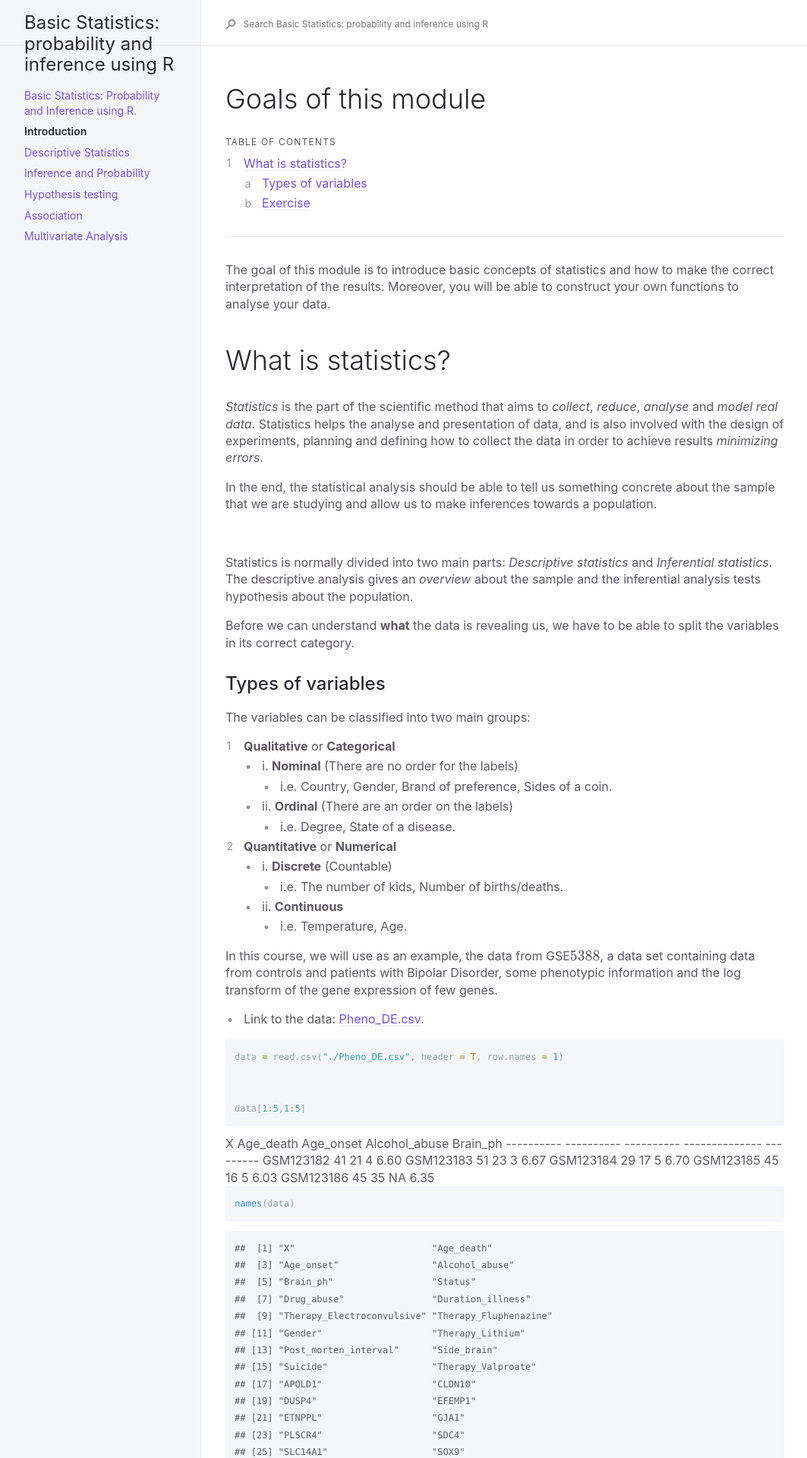
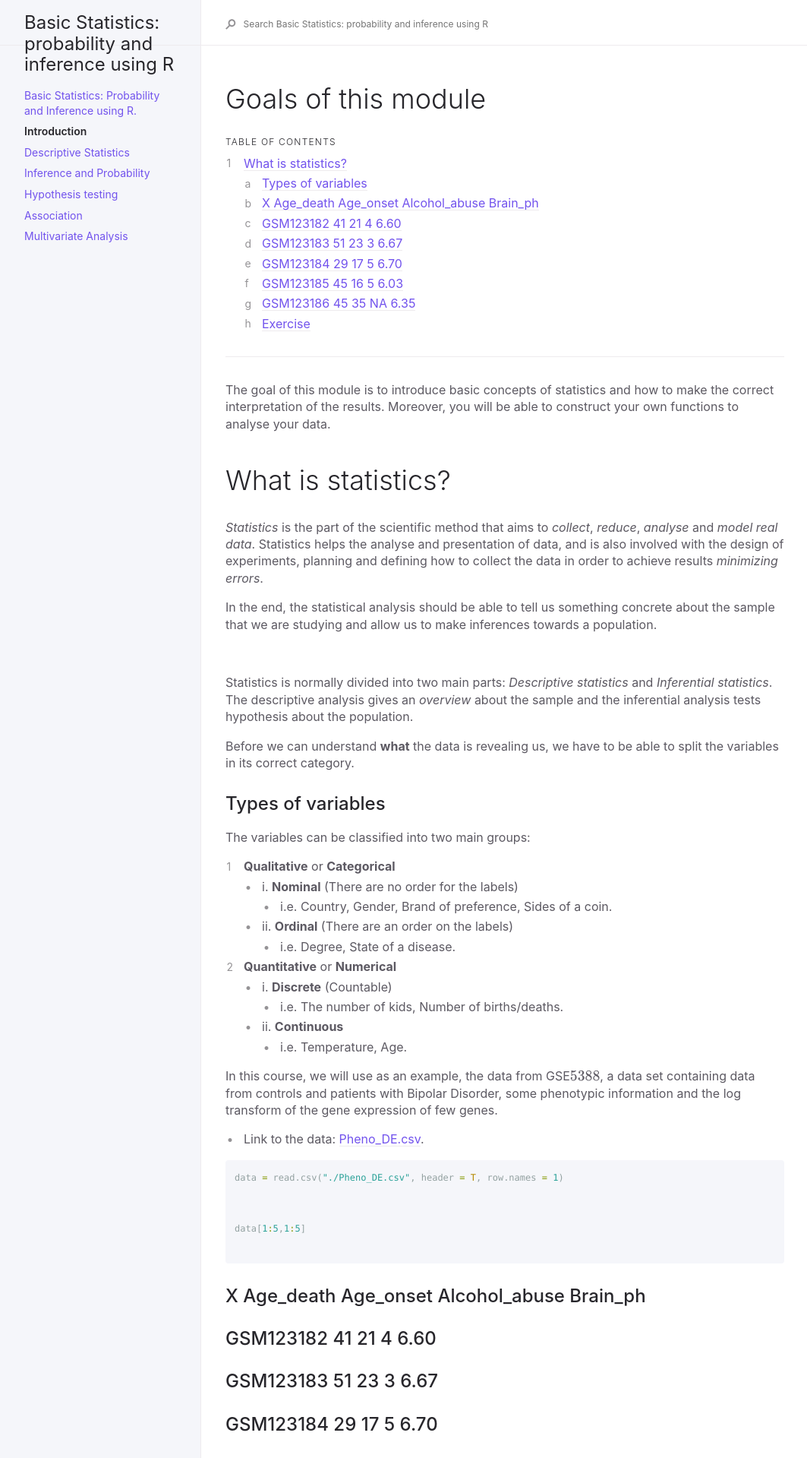
Before and after one commit to deisygysi/EVOP_2019, a Jekyll site: the page built from docs/00_Intro.md, in a window 1280 px wide. Shown: the top 1919 px of the page at 76% size, without its empty margins (91-1154 px from the left). Built offline with Jekyll 4.4.1, drawn with Linux system fonts in a browser that asks for light colours; formulas are drawn with MathJax 3; a script that is not in the unit is left out; some of the changed text lies outside the part shown.

Commit message:
Update 00_Intro.md

````diff
--- a/docs/00_Intro.md
+++ b/docs/00_Intro.md
@@ -58,19 +58,16 @@ data = read.csv("./Pheno_DE.csv", header = T, row.names = 1)
 
 
 data[1:5,1:5]
+
 ```
+## X            Age_death   Age_onset   Alcohol_abuse   Brain_ph
+## GSM123182           41          21               4       6.60
+## GSM123183           51          23               3       6.67
+## GSM123184           29          17               5       6.70
+## GSM123185           45          16               5       6.03
+## GSM123186           45          35              NA       6.35
 
-<div class="kable-table">
-
-X            Age_death   Age_onset   Alcohol_abuse   Brain_ph
-----------  ----------  ----------  --------------  ---------
-GSM123182           41          21               4       6.60
-GSM123183           51          23               3       6.67
-GSM123184           29          17               5       6.70
-GSM123185           45          16               5       6.03
-GSM123186           45          35              NA       6.35
-
-</div>
+```
 
 
 
````
